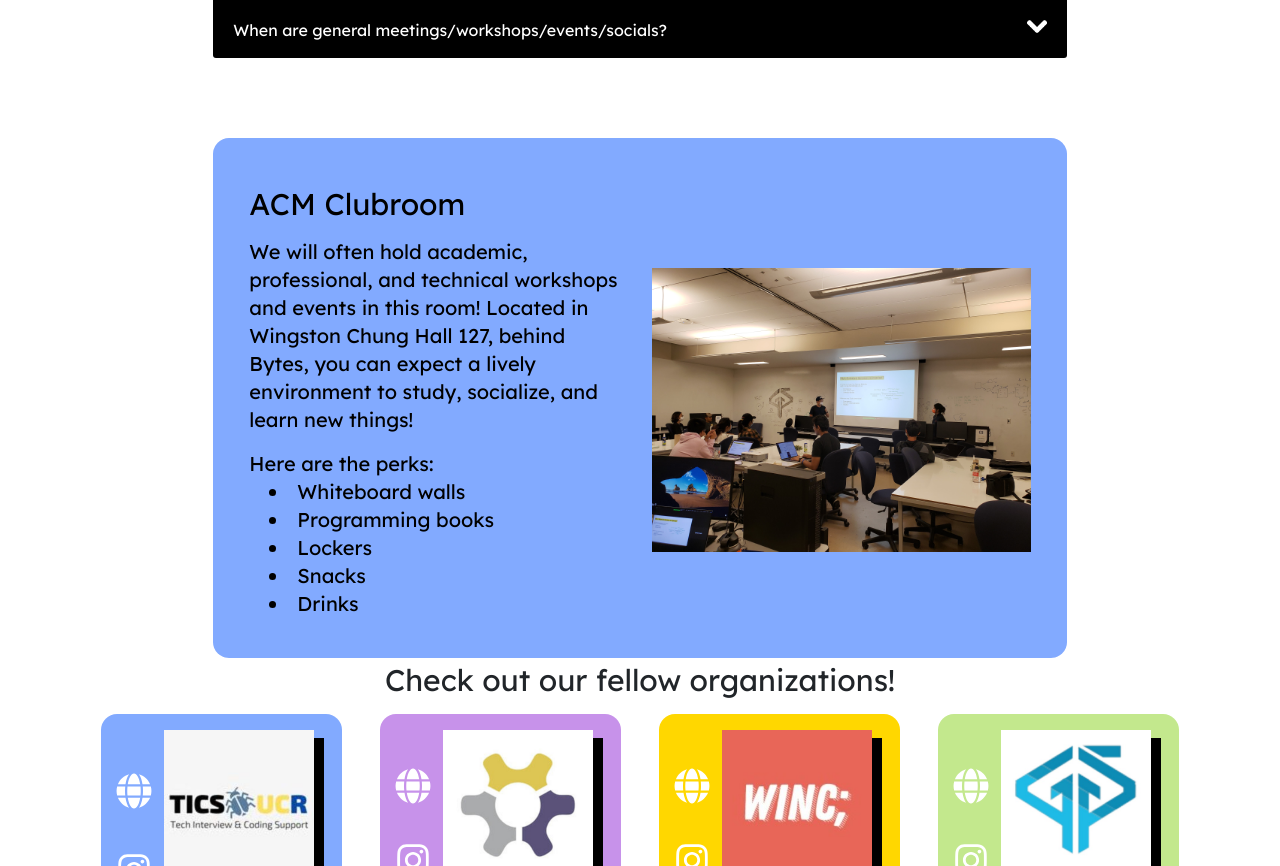
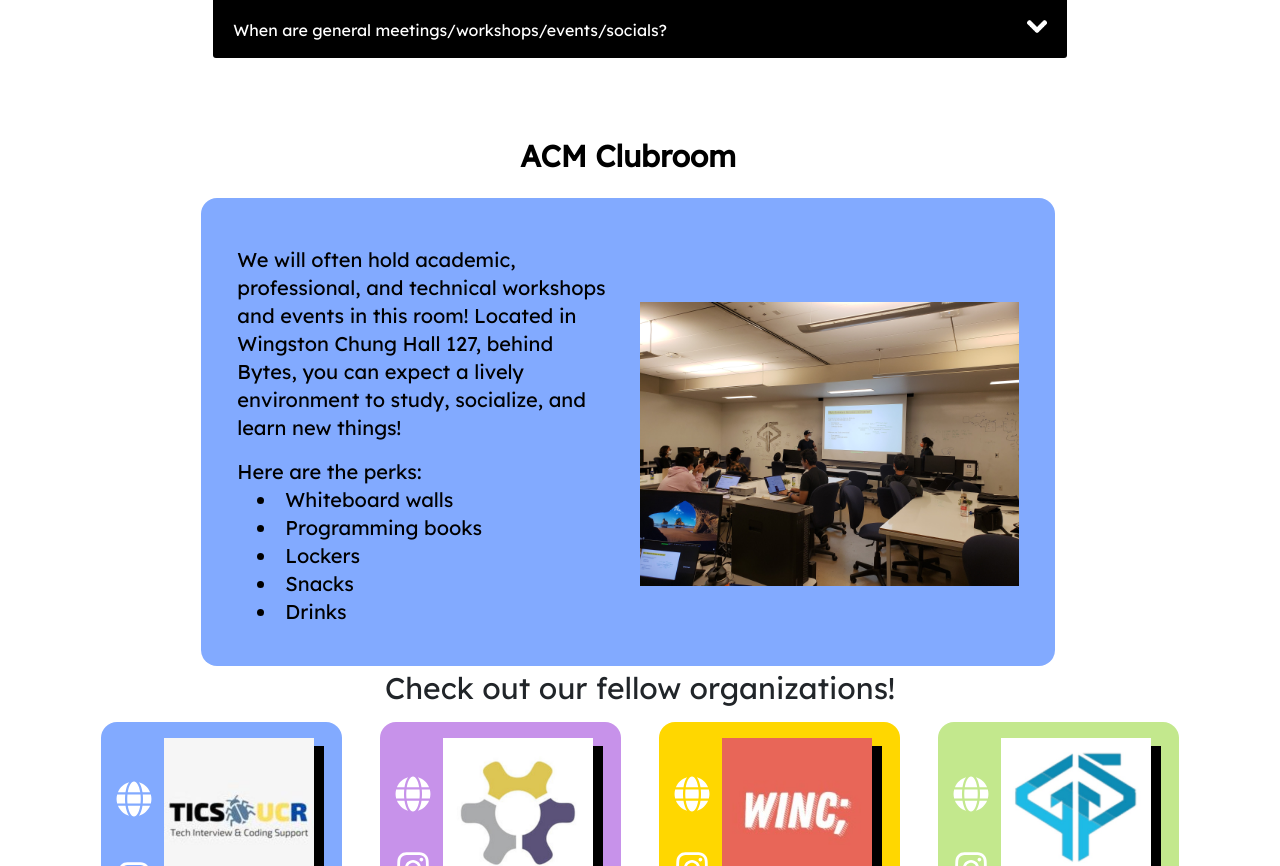
Before and after one commit to acm-ucr/acm-hydra, a Next.js app: page /join in a window 1280 px wide. Shown: the part 360-1226 px from the top of the page. Built offline with nearby package versions, Linux system fonts and the light colour scheme.

Commit message:
move acm clubroom to header

```diff
--- a/components/Clubroom.js
+++ b/components/Clubroom.js
@@ -3,16 +3,19 @@ import { Row, Col } from "react-bootstrap";
 
 const Clubroom = () => {
 	return (
-		<Row className='flex justify-between items-center bg-acm-blue rounded-2xl mx-auto w-2/3 px-4 pt-5 pb-4 mt-4'>
-			<Col sm={6} className='font-lexend text-acm-black font-base'>
-				<p className='text-3xl'>ACM Clubroom</p>
-				<p className='text-xl'>
+		<Row className='flex justify-between font-lexend text-acm-black mx-auto w-2/3'>
+			<Row className='text-3xl font-semibold flex justify-center'>
+				ACM Clubroom
+			</Row>
+			<Row className='bg-acm-blue rounded-2xl items-center px-4 pt-5 pb-4 mt-4'>
+				<Col sm={6} className='text-xl font-base'>
+					<p>
 						We will often hold academic, professional, and technical
-					workshops and events in this room! Located in Wingston Chung
-					Hall 127, behind Bytes, you can expect a lively environment
-					to study, socialize, and learn new things!
+						workshops and events in this room! Located in Wingston
+						Chung Hall 127, behind Bytes, you can expect a lively
+						environment to study, socialize, and learn new things!
 					</p>
-				<p className='text-xl'>
+					<p>
 						Here are the perks:
 						<>
 							<li className='pl-5'>Whiteboard walls</li>
@@ -27,6 +30,7 @@ const Clubroom = () => {
 					<img alt='' src='image3.jpg' />
 				</Col>
 			</Row>
+		</Row>
 	);
 };
 
```
Lines whose indentation alone changed are shown as unchanged.
